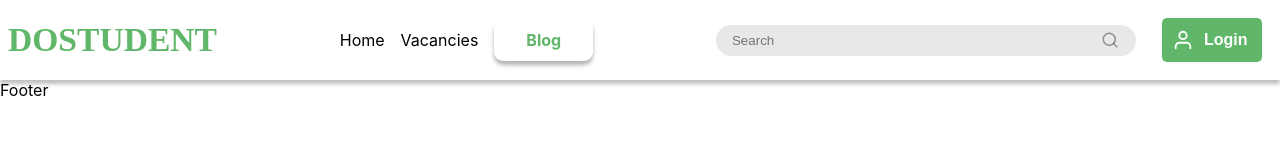
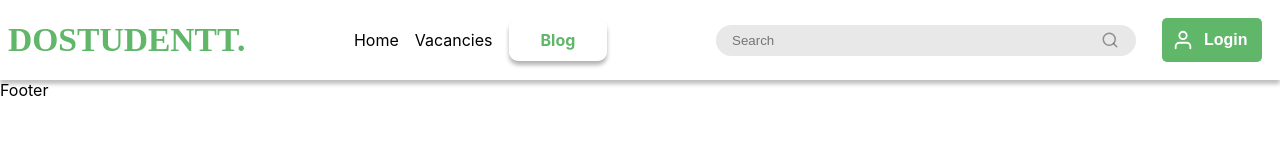
Before and after one commit to iambabazada/DoStudent-Web, a React (Create React App) app: page /blog in a window 1280 px wide. Shown: the top 160 px of the page. Built offline with nearby package versions, Linux system fonts and the light colour scheme; the HTML template or start-up script is replaced by a standard one; a web font is replaced by a local one.

Commit message:
changes accepted

```diff
--- a/src/components/Navbar/Navbar.jsx
+++ b/src/components/Navbar/Navbar.jsx
@@ -27,7 +27,7 @@ const Navbar = () => {
             <nav className={styles.navbar}>
                 <div className={styles.brand}>
                     <h1>
-                        DOSTUDENT
+                        DOSTUDENTT.
                     </h1>
                 </div>
                 <ul className={styles.links}>
```
